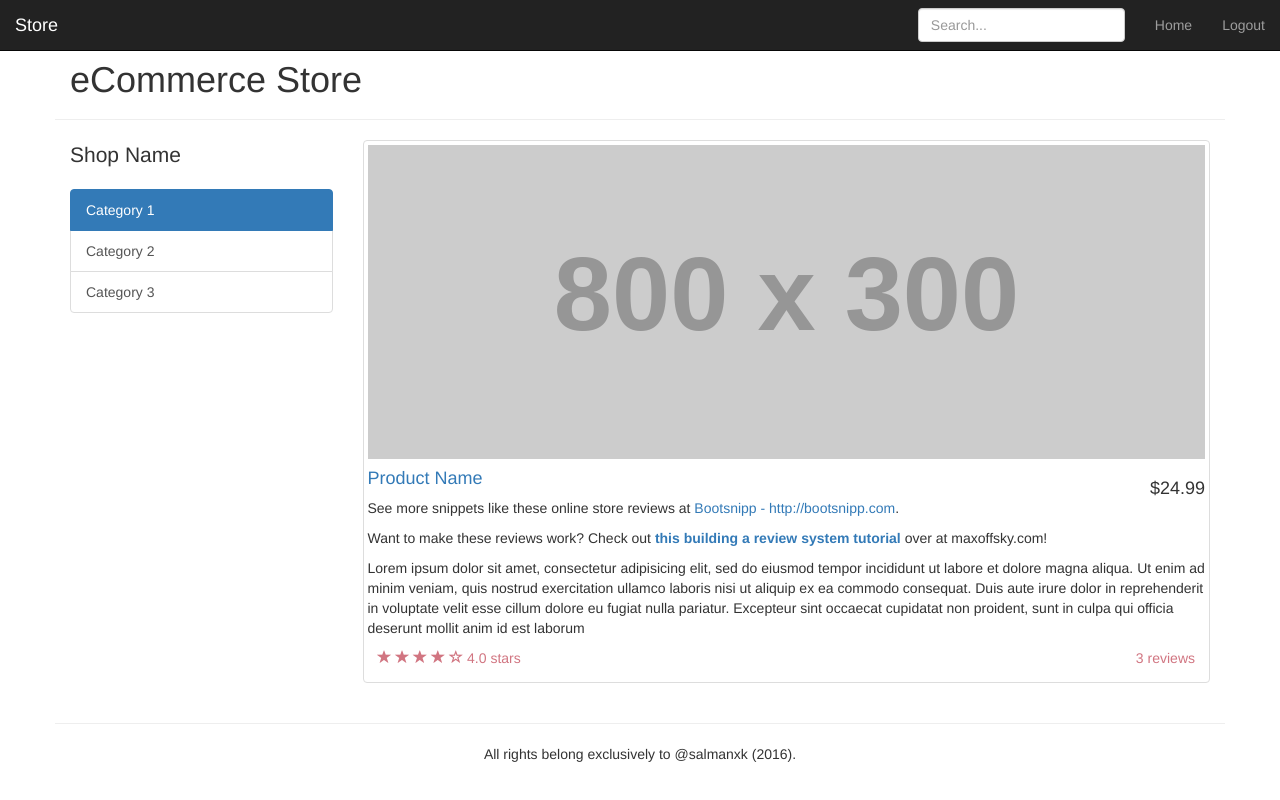
After one commit to alfa0701/PHP-PDO-eCommerce-Store, a PHP site: page /product.php?id=1 in a window 1280 px wide. The commit adds this page. Run offline with PHP 8.4, Linux system fonts and the light colour scheme; tables that the repository leaves empty or names only in its code hold one stand-in row (values such as "Sample post"); data that the repository does not hold is empty; some libraries are stand-ins or nearby versions.

Commit message:
Home Page
Set up the store home page to display list of products and redirect to
separate page for each product.

```diff
--- a/header.php
+++ b/header.php
@@ -1,3 +1,25 @@
+<nav class="navbar navbar-inverse navbar-fixed-top">
+	<div class="container-fluid">
+		<div class="navbar-header">
+			<button type="button" class="navbar-toggle collapsed" data-toggle="collapse" data-target="#navbar" aria-expanded="false" aria-controls="navbar">
+				<span class="sr-only">Toggle navigation</span>
+				<span class="icon-bar"></span>
+				<span class="icon-bar"></span>
+				<span class="icon-bar"></span>
+			</button>
+			<a class="navbar-brand" href="index.php">Store</a>
+		</div>
+		<div id="navbar" class="navbar-collapse collapse">
+			<ul class="nav navbar-nav navbar-right">
+				<li class="<?php echo ($page == "index.php" ? "active" : "");?>"><a href="index.php">Home</a></li>
+				<li><a href="logout.php">Logout</a></li>
+			</ul>
+			<form class="navbar-form navbar-right">
+				<input type="text" class="form-control" placeholder="Search...">
+			</form>
+		</div>
+	</div>
+</nav>
 <div class="container head">
     <div class="row">
     	<div class="col-md-12 page-header">
--- /dev/null
+++ b/product.php
@@ -0,0 +1,116 @@
+<?php
+if(isset($_GET['id'])){
+    $id = preg_replace('#[^0-9]#i', '',$_GET['id']);
+}
+else{
+    echo "no such product exist";
+    exit();
+    $dbh = null;
+}
+include "connect_to_mysql_pdo.php";
+$dynamic_list = "";
+    $res = $dbh->prepare("SELECT * FROM products LIMIT 10");
+    $res->execute();
+    $productCount = $res->rowCount();
+    if ($productCount > 0) {
+        while ($row = $res->fetch()) {
+            $product_id = $row['id'];
+            $product_name = $row['product_name'];
+            $product_price = $row['price'];
+            $product_cat = $row['category'];
+            $product_subcat = $row['subcategory'];
+            $product_details = $row['details'];
+            $check = $product_details;
+            if (strlen(trim($check)) == 0){
+                $product_details = "<u>No Details</u>";
+            }
+            $date_added = strftime("%b %d, %Y", strtotime($row["date_added"]));
+            $dynamic_list .= '
+            <div class="col-sm-4 col-lg-4 col-md-4">
+                <div class="thumbnail">
+                    <img src="inventory_images/'.$product_id.'.jpg" alt="">
+                    <div class="caption">
+                        <h4 class="pull-right">Rs.'.$product_price.'</h4>
+                        <h4><a href="product.php?id='.$product_id.'">'.$product_name.'</a>
+                        </h4>
+                        <p>'.$product_details.'</p>
+                    </div>
+                    <div class="ratings">
+                        <p class="pull-right">'.$date_added.'</p>
+                         <p>'.$product_cat.' > '.$product_subcat.'</p>
+                    </div>
+                </div>
+            </div>';
+        }
+    }
+    else {
+        $dynamic_list = "We have no products listed here.";
+    }
+    $dbh = null;
+?>
+<!DOCTYPE html>
+<htmL>
+<head>
+    <title>PHP Pagination</title>
+    <link rel="stylesheet" href="css/bootstrap.min.css">
+    <style type="text/css">
+    .thumbnail img{
+        width: 100%;
+    }
+    .ratings {
+    padding-right: 10px;
+    padding-left: 10px;
+    color: #d17581;
+    }
+    </style>
+</head>
+<body>
+<?php include_once("header.php"); ?>
+<div class="container">
+
+        <div class="row">
+
+            <div class="col-md-3">
+                <p class="lead">Shop Name</p>
+                <div class="list-group">
+                    <a href="#" class="list-group-item active">Category 1</a>
+                    <a href="#" class="list-group-item">Category 2</a>
+                    <a href="#" class="list-group-item">Category 3</a>
+                </div>
+            </div>
+
+            <div class="col-md-9">
+
+                <div class="thumbnail">
+                    <img class="img-responsive" src="http://placehold.it/800x300" alt="">
+                    <div class="caption-full">
+                        <h4 class="pull-right">$24.99</h4>
+                        <h4><a href="#">Product Name</a>
+                        </h4>
+                        <p>See more snippets like these online store reviews at <a target="_blank" href="http://bootsnipp.com">Bootsnipp - http://bootsnipp.com</a>.</p>
+                        <p>Want to make these reviews work? Check out
+                            <strong><a href="http://maxoffsky.com/code-blog/laravel-shop-tutorial-1-building-a-review-system/">this building a review system tutorial</a>
+                            </strong>over at maxoffsky.com!</p>
+                        <p>Lorem ipsum dolor sit amet, consectetur adipisicing elit, sed do eiusmod tempor incididunt ut labore et dolore magna aliqua. Ut enim ad minim veniam, quis nostrud exercitation ullamco laboris nisi ut aliquip ex ea commodo consequat. Duis aute irure dolor in reprehenderit in voluptate velit esse cillum dolore eu fugiat nulla pariatur. Excepteur sint occaecat cupidatat non proident, sunt in culpa qui officia deserunt mollit anim id est laborum</p>
+                    </div>
+                    <div class="ratings">
+                        <p class="pull-right">3 reviews</p>
+                        <p>
+                            <span class="glyphicon glyphicon-star"></span>
+                            <span class="glyphicon glyphicon-star"></span>
+                            <span class="glyphicon glyphicon-star"></span>
+                            <span class="glyphicon glyphicon-star"></span>
+                            <span class="glyphicon glyphicon-star-empty"></span>
+                            4.0 stars
+                        </p>
+                    </div>
+                </div>
+            </div>
+
+        </div>
+
+    </div>
+    <!-- /.container -->
+    <?php include_once("footer.php"); ?>
+</body>
+</html>
```
Also changed, not shown: index.php (+69 -17 lines), typical.php (added, +16 -0 lines), 1 other file.
